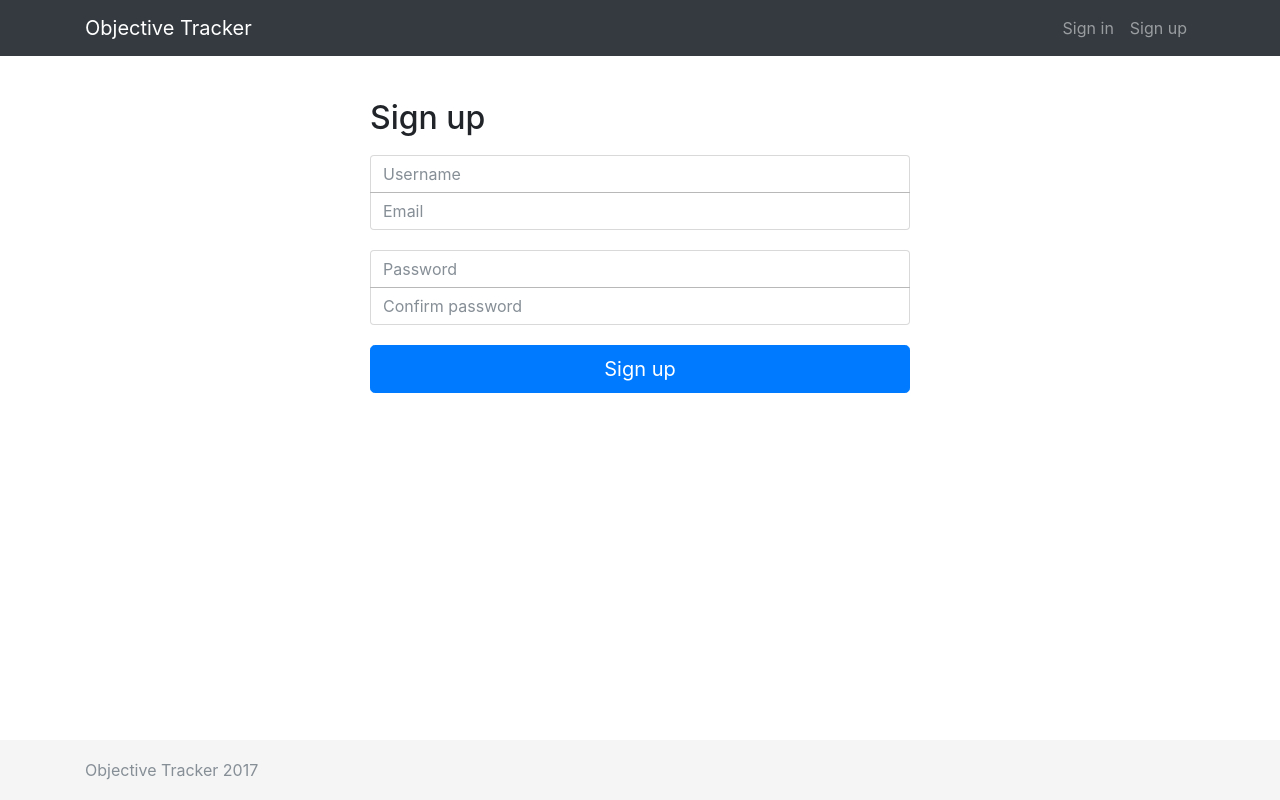
After one commit to OffTheMark/objective-tracker, a Django app: page /tracker/signup in a window 1280 px wide. The commit adds this page. Run offline with Django 3.2, Linux system fonts and the light colour scheme; some libraries are stand-ins or nearby versions.

Commit message:
Add sign up form with basic manual error handling

```diff
--- /dev/null
+++ b/tracker/static/tracker/css/signup.css
@@ -0,0 +1,25 @@
+.form-signup {
+    margin-top: 40px;
+}
+
+.form-signup-heading {
+    margin-bottom: 20px;
+}
+
+.form-signup .form-control {
+    box-sizing: border-box;
+    height: auto;
+}
+
+.form-signup .form-group input:first-child {
+    border-bottom-right-radius: 0;
+    border-bottom-left-radius: 0;
+    margin-bottom: -1px;
+}
+
+
+.form-signup .form-group input:last-child {
+    border-top-left-radius: 0;
+    border-top-right-radius: 0;
+    margin-bottom: 20px;
+}
--- a/tracker/templates/tracker/navbar.html
+++ b/tracker/templates/tracker/navbar.html
@@ -30,6 +30,11 @@
                             Sign in
                         </a>
                     </li>
+                    <li class="nav-item">
+                        <a class="nav-link" href="{% url 'tracker:signup' %}">
+                            Sign up
+                        </a>
+                    </li>
                 </ul>
             {% endif %}
         </div>
--- /dev/null
+++ b/tracker/templates/tracker/signup.html
@@ -0,0 +1,34 @@
+{% extends "tracker/base.html" %}
+
+{% load static %}
+
+{% block template_css %}
+    <link rel="stylesheet" type="text/css" href="{% static 'tracker/css/signup.css' %}" />
+{% endblock %}
+
+{% block template_content %}
+    <div class="container">
+        <div class="row justify-content-center">
+            <div class="col-md-6 col-sm-8 col-10">
+                <form method="post" class="form-signup" action="{% url 'tracker:signup' %}">
+                    {% csrf_token %}
+                    <h2 class="form-signup-heading">Sign up</h2>
+                    {% if error %}
+                        <div class="alert alert-danger">
+                            {{ error }}
+                        </div>
+                    {% endif %}
+                    <div class="form-group">
+                        <input type="text" id="username" name="username" class="form-control" placeholder="Username" required>
+                        <input type="text" id="email" name="email" class="form-control" placeholder="Email" required>
+                    </div>
+                    <div class="form-group">
+                        <input type="password" id="password" name="password" class="form-control" placeholder="Password" required>
+                        <input type="password" id="confirm_password" name="confirm_password" class="form-control" placeholder="Confirm password" required>
+                    </div>
+                    <button class="btn btn-lg btn-primary btn-block" type="submit">Sign up</button>
+                </form>
+            </div>
+        </div>
+    </div>
+{% endblock %}
--- a/tracker/urls.py
+++ b/tracker/urls.py
@@ -7,4 +7,5 @@ urlpatterns = [
     url(r'^$', views.index, name='index'),
     url(r'^signin$', views.SigninView.as_view(), name='signin'),
     url(r'^signout$', views.signout, name='signout'),
+    url(r'^signup$', views.SignupView.as_view(), name='signup'),
 ]
--- a/tracker/views.py
+++ b/tracker/views.py
@@ -1,5 +1,6 @@
 from django.contrib.auth import authenticate, login, logout
 from django.http import HttpResponseRedirect
+from django.contrib.auth.models import User
 from django.shortcuts import render
 from django.urls import reverse
 from django.views.generic import TemplateView
@@ -34,3 +35,33 @@ class SigninView(TemplateView):
 def signout(request):
     logout(request)
     return HttpResponseRedirect(reverse("tracker:index"))
+
+
+class SignupView(TemplateView):
+    template_name = "tracker/"
+
+    def get(self, request, *args, **kwargs):
+        return render(request, "tracker/signup.html")
+
+    def post(self, request):
+        username = request.POST["username"]
+        email = request.POST["email"]
+        password = request.POST["password"]
+        confirm_password = request.POST["confirm_password"]
+
+        error = None
+
+        if password != confirm_password:
+            error = "Passwords don't match."
+        elif User.objects.filter(username=username).exists():
+            error = "A user with this username already exists."
+        elif User.objects.filter(email=email).exists():
+            error = "A user with this email already exists."
+
+        if error is not None:
+            context = {"error": error}
+            return render(request, "tracker/signup.html", context)
+        else:
+            user = User.objects.create_user(username, email=email, password=password)
+            login(request, user)
+            return HttpResponseRedirect(reverse("tracker:index"))
```
